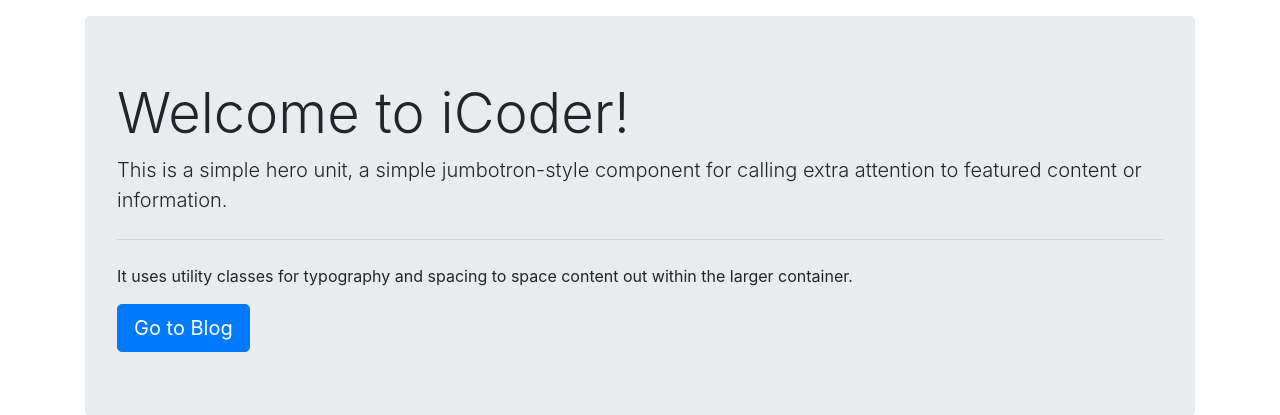
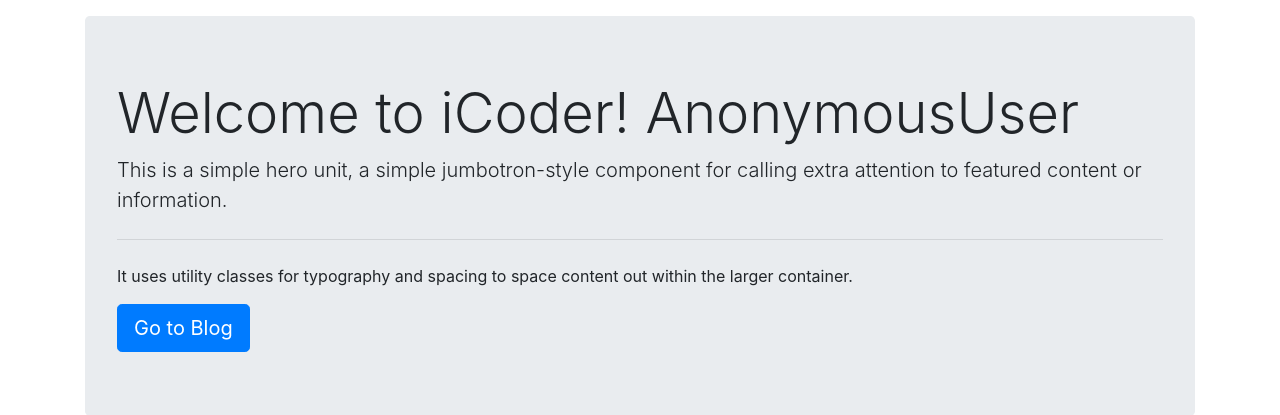
Before and after one commit to MohammadOsamacisin/Blog-, a Django app: page / in a window 1280 px wide. Shown: the part 56-471 px from the top of the page. Run offline with Django 3.2, Linux system fonts and the light colour scheme; some libraries are stand-ins or nearby versions.

Commit message:
this is third commit

```diff
--- a/iCoder/templates/home/home.html
+++ b/iCoder/templates/home/home.html
@@ -4,7 +4,7 @@
 {% block body %}
 <div class="container">
 <div class="jumbotron my-3">
-  <h1 class="display-4">Welcome to iCoder!</h1>
+  <h1 class="display-4">Welcome to iCoder! {{request.user}}</h1>
   <p class="lead">This is a simple hero unit, a simple jumbotron-style component for calling extra attention to featured content or information.</p>
   <hr class="my-4">
   <p>It uses utility classes for typography and spacing to space content out within the larger container.</p>
```
